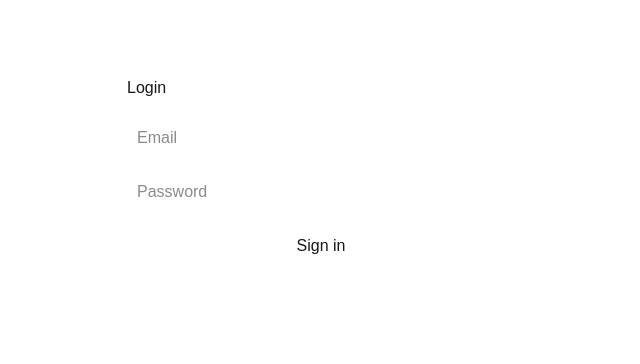
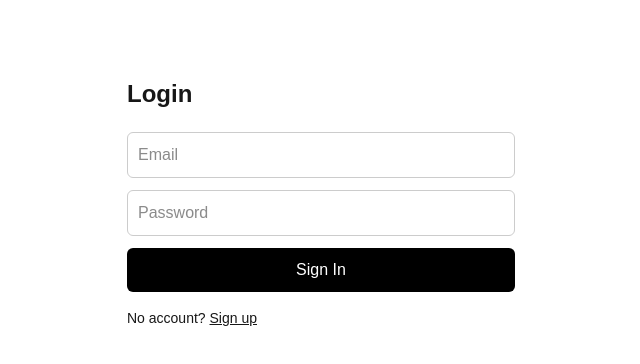
Before and after one commit to Noman3174/pharma-lit-app, a Next.js app: page /login in a window 1280 px wide. Shown: the top 364 px of the page, without its empty margins (319-959 px from the left). Built offline with nearby package versions, Linux system fonts and the light colour scheme; no server answers.

Commit message:
Redeploy after adding env variables

```diff
--- a/src/app/login/page.tsx
+++ b/src/app/login/page.tsx
@@ -2,40 +2,144 @@
 
 import { useState } from "react";
 import { useRouter } from "next/navigation";
+import { supabase } from "@/lib/supabase";
 
 export default function LoginPage() {
   const router = useRouter();
+
+  const [mode, setMode] = useState<"login" | "signup">("login");
   const [email, setEmail] = useState("");
   const [password, setPassword] = useState("");
 
-  function onSubmit(e: React.FormEvent) {
+  const [loading, setLoading] = useState(false);
+  const [error, setError] = useState<string | null>(null);
+
+  async function handleSubmit(e: React.FormEvent) {
     e.preventDefault();
-    // TODO: replace with real auth
-    router.push("/app");
+    setLoading(true);
+    setError(null);
+
+    try {
+      if (mode === "login") {
+        const { error } = await supabase.auth.signInWithPassword({
+          email,
+          password,
+        });
+
+        if (error) {
+          setError(error.message);
+          setLoading(false);
+          return;
+        }
+
+        router.push("/app");
+      } else {
+        const { error } = await supabase.auth.signUp({
+          email,
+          password,
+        });
+
+        if (error) {
+          setError(error.message);
+          setLoading(false);
+          return;
+        }
+
+        alert("Signup successful. You can now login.");
+        setMode("login");
+      }
+    } catch (err: any) {
+      setError(err?.message || "Unexpected error");
+    }
+
+    setLoading(false);
   }
 
   return (
     <main style={{ maxWidth: 420, margin: "60px auto", padding: 16 }}>
-      <h1>Login</h1>
+      <h1 style={{ fontSize: 24, fontWeight: 600 }}>
+        {mode === "login" ? "Login" : "Create Account"}
+      </h1>
 
-      <form onSubmit={onSubmit} style={{ display: "grid", gap: 10, marginTop: 16 }}>
+      <form
+        onSubmit={handleSubmit}
+        style={{ display: "grid", gap: 12, marginTop: 20 }}
+      >
         <input
+          id="email"
+          name="email"
+          type="email"
+          required
+          autoComplete="email"
+          placeholder="Email"
           value={email}
           onChange={(e) => setEmail(e.target.value)}
-          placeholder="Email"
-          style={{ padding: 10 }}
+          style={{ padding: 10, border: "1px solid #ccc", borderRadius: 6 }}
         />
+
         <input
+          id="password"
+          name="password"
+          type="password"
+          required
+          autoComplete="current-password"
+          placeholder="Password"
           value={password}
           onChange={(e) => setPassword(e.target.value)}
-          placeholder="Password"
-          type="password"
-          style={{ padding: 10 }}
+          style={{ padding: 10, border: "1px solid #ccc", borderRadius: 6 }}
         />
-        <button type="submit" style={{ padding: 10, cursor: "pointer" }}>
-          Sign in
+
+        {error && (
+          <div style={{ color: "red", fontSize: 14 }}>
+            {error}
+          </div>
+        )}
+
+        <button
+          type="submit"
+          disabled={loading}
+          style={{
+            padding: 10,
+            cursor: "pointer",
+            background: "black",
+            color: "white",
+            borderRadius: 6,
+            opacity: loading ? 0.7 : 1,
+          }}
+        >
+          {loading
+            ? "Please wait..."
+            : mode === "login"
+            ? "Sign In"
+            : "Create Account"}
         </button>
       </form>
+
+      <div style={{ marginTop: 16, fontSize: 14 }}>
+        {mode === "login" ? (
+          <>
+            No account?{" "}
+            <button
+              onClick={() => setMode("signup")}
+              style={{ textDecoration: "underline", background: "none", border: "none", cursor: "pointer" }}
+              type="button"
+            >
+              Sign up
+            </button>
+          </>
+        ) : (
+          <>
+            Already have an account?{" "}
+            <button
+              onClick={() => setMode("login")}
+              style={{ textDecoration: "underline", background: "none", border: "none", cursor: "pointer" }}
+              type="button"
+            >
+              Login
+            </button>
+          </>
+        )}
+      </div>
     </main>
   );
 }
```
